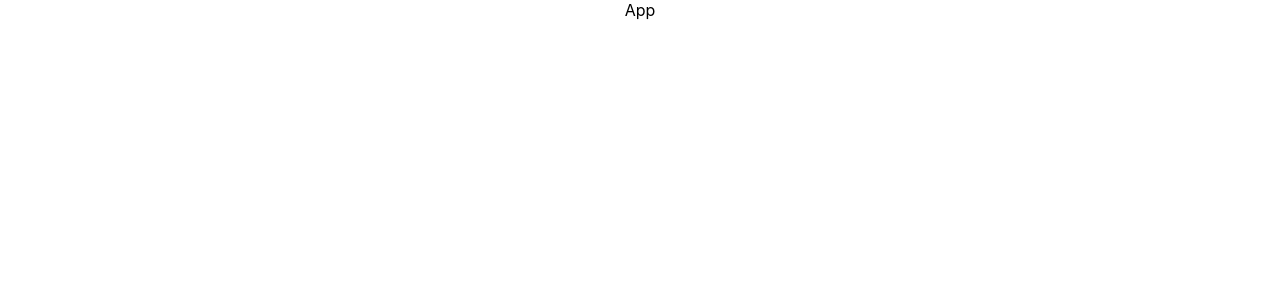
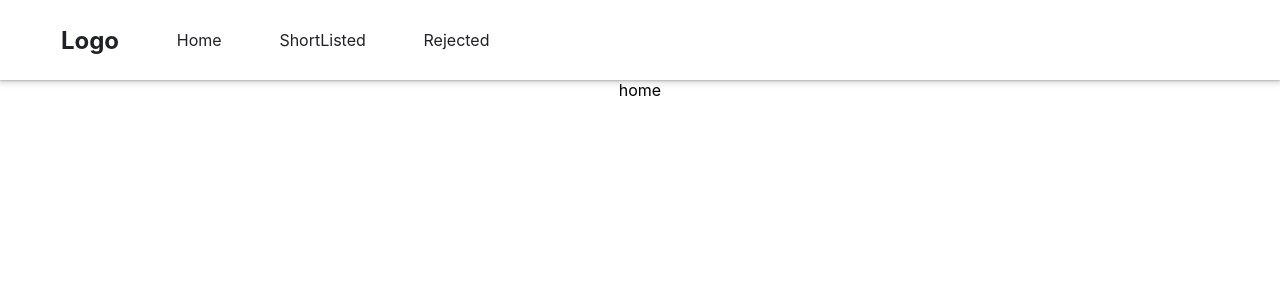
Before and after one commit to mernwizard/jobportal, a React (Create React App) app: page / in a window 1280 px wide. Shown: the top 300 px of the page. Built offline with nearby package versions, Linux system fonts and the light colour scheme.

Commit message:
Nav layout fixed with router

```diff
--- a/package.json
+++ b/package.json
@@ -8,6 +8,7 @@
     "@testing-library/user-event": "^12.8.3",
     "react": "^17.0.2",
     "react-dom": "^17.0.2",
+    "react-router-dom": "^5.0.0",
     "react-scripts": "4.0.3",
     "web-vitals": "^1.1.2"
   },
--- a/src/App.js
+++ b/src/App.js
@@ -1,7 +1,12 @@
 import "./App.css";
+import Layout from "./components/Layout";
 
 function App() {
-  return <div className="App">App</div>;
+  return (
+    <div className="App">
+      <Layout />
+    </div>
+  );
 }
 
 export default App;
--- /dev/null
+++ b/src/components/Layout/index.jsx
@@ -0,0 +1,21 @@
+import React from "react";
+import Nav from "../Nav";
+import { Switch, Route } from "react-router-dom";
+import Home from "../../pages/Home";
+import Rejected from "../../pages/Rejected";
+import ShortListed from "../../pages/Shortlisted";
+
+const Layout = () => {
+  return (
+    <>
+      <Nav />
+      <Switch>
+        <Route exact path="/" component={Home} />
+        <Route path="/shortlisted" component={ShortListed} />
+        <Route path="/rejected" component={Rejected} />
+      </Switch>
+    </>
+  );
+};
+
+export default Layout;
--- /dev/null
+++ b/src/components/Nav/index.css
@@ -0,0 +1,19 @@
+nav{
+    height: 10vh;
+    padding: 0 2rem;
+    background: #fff;
+    box-shadow: 0 1px 2px 0 rgb(60 64 67 / 30%), 0 2px 6px 2px rgb(60 64 67 / 15%);
+    color: #202124;
+}
+.Header{
+    display:flex;
+    align-items: center;
+    justify-content: space-around;
+    height: 100%;
+    width: 40%;
+}
+
+.Header .link{
+    text-decoration: none;
+    color: inherit;
+}
--- /dev/null
+++ b/src/components/Nav/index.jsx
@@ -0,0 +1,24 @@
+import React from "react";
+import { NavLink } from "react-router-dom";
+import "./index.css";
+
+const Nav = () => {
+  return (
+    <nav>
+      <div className="Header">
+        <h1>Logo</h1>
+        <NavLink to="/" className="link">
+          Home
+        </NavLink>
+        <NavLink to="/shortlisted" className="link">
+          ShortListed
+        </NavLink>
+        <NavLink to="/rejected" className="link">
+          Rejected
+        </NavLink>
+      </div>
+    </nav>
+  );
+};
+
+export default Nav;
--- a/src/index.js
+++ b/src/index.js
@@ -1,14 +1,17 @@
-import React from 'react';
-import ReactDOM from 'react-dom';
-import './index.css';
-import App from './App';
-import reportWebVitals from './reportWebVitals';
+import React from "react";
+import ReactDOM from "react-dom";
+import "./index.css";
+import App from "./App";
+import reportWebVitals from "./reportWebVitals";
+import { BrowserRouter } from "react-router-dom";
 
 ReactDOM.render(
   <React.StrictMode>
-    <App />
+    <BrowserRouter>
+      <App />
+    </BrowserRouter>
   </React.StrictMode>,
-  document.getElementById('root')
+  document.getElementById("root")
 );
 
 // If you want to start measuring performance in your app, pass a function
--- /dev/null
+++ b/src/pages/Home/index.jsx
@@ -0,0 +1,7 @@
+import React from "react";
+
+const Home = () => {
+  return <div>home</div>;
+};
+
+export default Home;
--- /dev/null
+++ b/src/pages/Rejected/index.jsx
@@ -0,0 +1,7 @@
+import React from "react";
+
+const Rejected = () => {
+  return <div>rejected</div>;
+};
+
+export default Rejected;
--- /dev/null
+++ b/src/pages/Shortlisted/index.jsx
@@ -0,0 +1,7 @@
+import React from "react";
+
+const ShortListed = () => {
+  return <div>shortListed</div>;
+};
+
+export default ShortListed;
```
Also changed, not shown: 1 other file (tests, documents, lock files or other folders).
